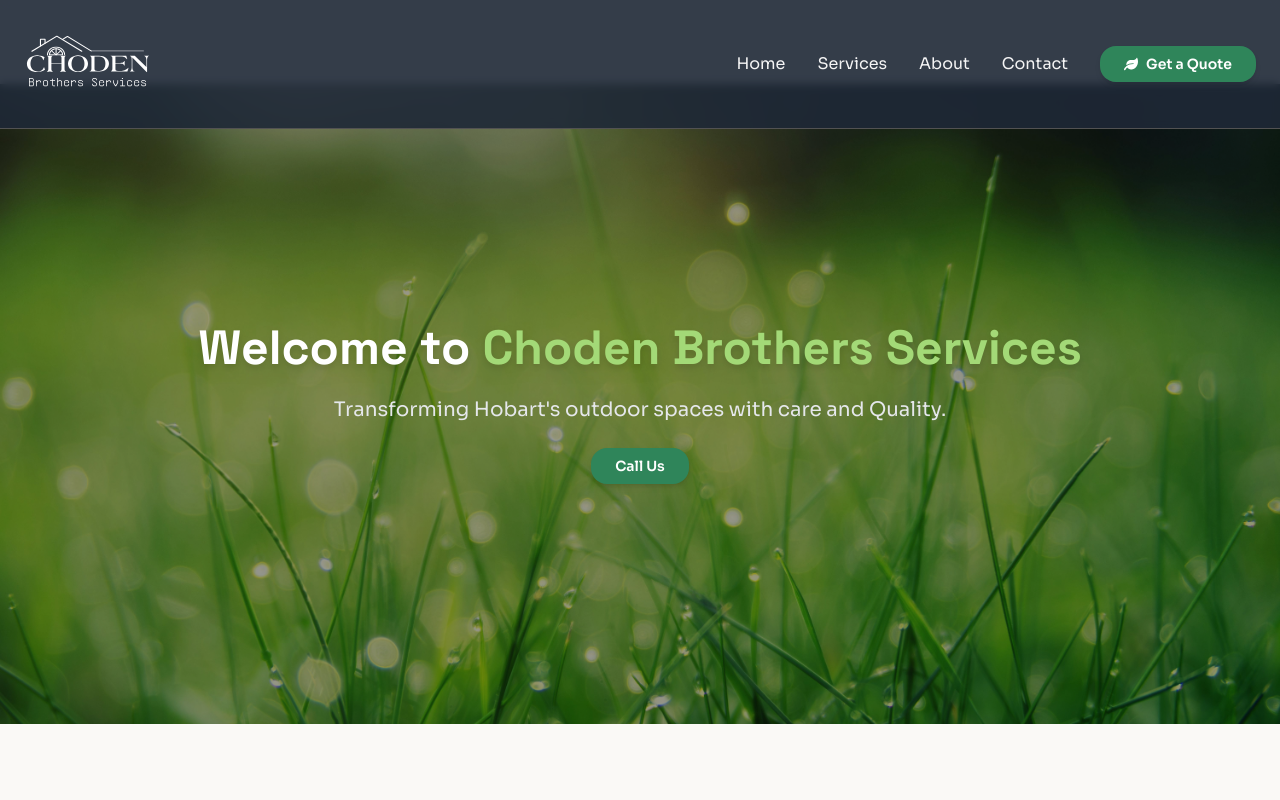
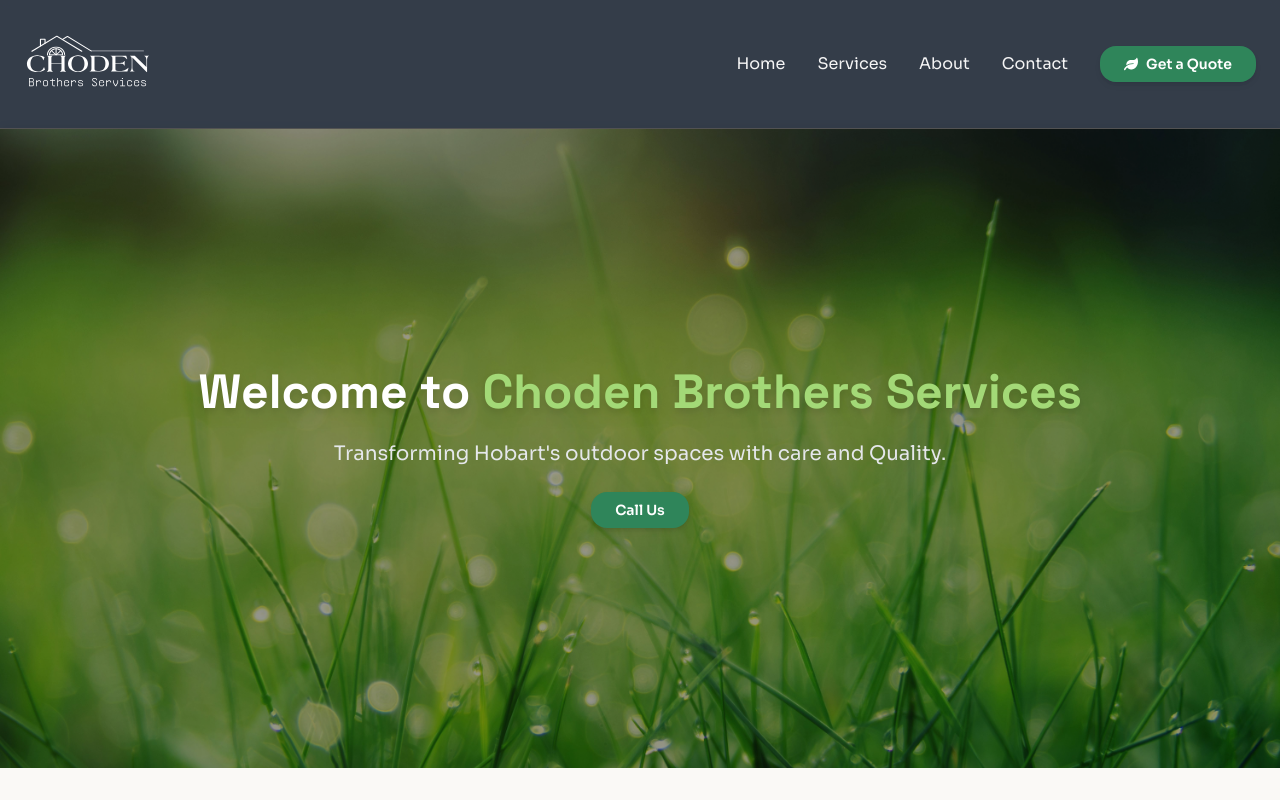
Before and after one commit to lagnadlinus/rajdaiwebsite, a React (Vite) app: page / in a window 1280 px wide. Shown: the top 800 px of the page. Built offline with nearby package versions, Linux system fonts and the light colour scheme.

Commit message:
Fix: Adjust top padding to prevent header overlap in App.jsx

```diff
--- a/src/App.jsx
+++ b/src/App.jsx
@@ -10,7 +10,7 @@
 const App = () => {         {/* Declaring App with es6 const function */}
   return (
     <>                      {/* Wrapping inside react fragment to add more elements later */}
-      <div className="pt-[4.75rem] lg:pt-[5.25rem] overflow-hidden scroll-smooth">
+      <div className="pt-[8rem] lg:pt-[8rem] overflow-hidden scroll-smooth">
         <Header />  {/* Importing Header component from components folder */}
         <main>
 
```
